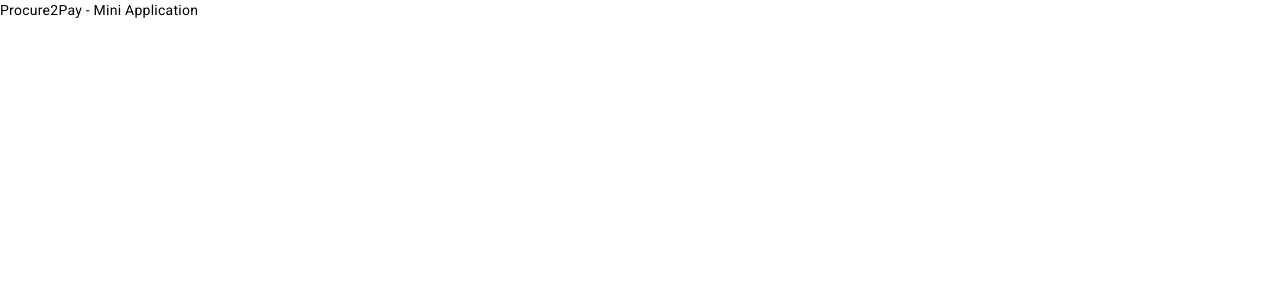
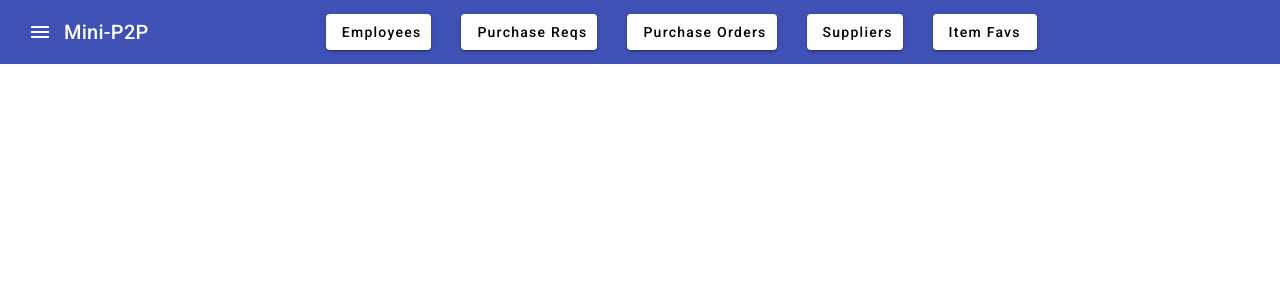
Before and after one commit to wmsimien/p2p-application, an Angular app: page / in a window 1280 px wide. Shown: the top 300 px of the page. Built offline with nearby package versions, Linux system fonts and the light colour scheme.

Commit message:
created toolbar with respective link buttons

```diff
--- a/src/app/app.component.html
+++ b/src/app/app.component.html
@@ -1,3 +1,3 @@
-<div>
-  {{title}}
-</div>
+<app-toolbar></app-toolbar>
+
+<router-outlet></router-outlet>
--- a/src/app/app.module.ts
+++ b/src/app/app.module.ts
@@ -4,15 +4,22 @@ import { BrowserModule } from '@angular/platform-browser';
 import { AppRoutingModule } from './app-routing.module';
 import { AppComponent } from './app.component';
 import { BrowserAnimationsModule } from '@angular/platform-browser/animations';
+import { ToolbarComponent } from './toolbar/toolbar.component';
+import {MatToolbarModule} from '@angular/material/toolbar';
+import {MatIconModule} from '@angular/material/icon';
+import {MatButtonModule} from '@angular/material/button';
+
 
 @NgModule({
   declarations: [
-    AppComponent
+    AppComponent,
+    ToolbarComponent
   ],
   imports: [
     BrowserModule,
     AppRoutingModule,
-    BrowserAnimationsModule
+    BrowserAnimationsModule,
+    MatToolbarModule,MatButtonModule, MatIconModule,
   ],
   providers: [],
   bootstrap: [AppComponent]
--- /dev/null
+++ b/src/app/toolbar/toolbar.component.css
@@ -0,0 +1,12 @@
+.example-spacer {
+    flex: 1 1 auto;
+  }
+
+  .example-button-row {
+    margin-right: 50px;
+  }
+
+  .nav-btn {
+    margin-right: 30px;
+    padding-right: 10px;
+  }
--- /dev/null
+++ b/src/app/toolbar/toolbar.component.html
@@ -0,0 +1,17 @@
+<mat-toolbar color="primary">
+    <button mat-icon-button class="example-icon" aria-label="Example icon-button with menu icon">
+      <mat-icon>menu</mat-icon>
+    </button>
+    <span>Mini-P2P</span>
+    <span class="example-spacer"></span>
+    <section>
+        <div class="example-button-row">
+            <a class="nav-btn" mat-raised-button routerLink="/api/employees/">Employees</a>
+            <a class="nav-btn" mat-raised-button routerLink="/">Purchase Reqs</a>
+            <a class="nav-btn" mat-raised-button hrouterLink="/">Purchase Orders</a>
+            <a class="nav-btn" mat-raised-button routerLink="/">Suppliers</a>
+            <a mat-raised-button routerLink="/">Item Favs</a>
+        </div>
+    </section>
+    <span class="example-spacer"></span>
+  </mat-toolbar>
```
Also changed, not shown: src/app/toolbar/toolbar.component.ts (added, +11 -0 lines), 1 other file (tests, documents, lock files or other folders).
